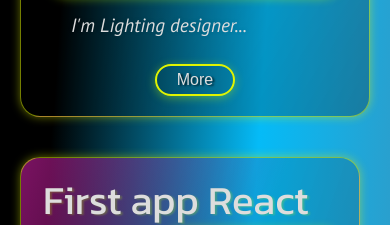
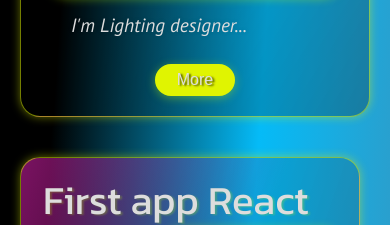
Before and after one commit to Anton-Plisunov/MyProfV2, a plain HTML site: page index.html in a window 390 px wide. Shown: the part 1475-1700 px from the top of the page. Drawn offline with Linux system fonts and the light colour scheme.

Commit message:
form and ui

```diff
--- a/scss/_UI.scss
+++ b/scss/_UI.scss
@@ -12,6 +12,9 @@
   .rightcolumn {
     width: 100%;
     padding: 0;
+  }
+  button {
+    background-color: $primary-color;
   }
 }
 
```
Also changed, not shown: css/styles.css, 1 other file.
